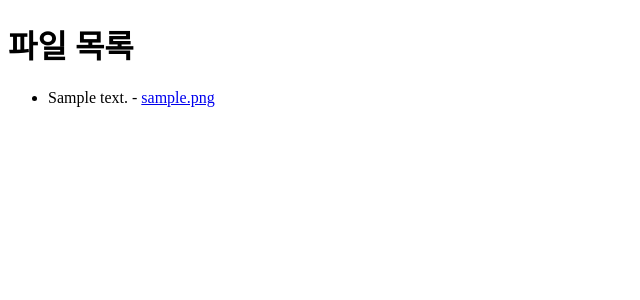
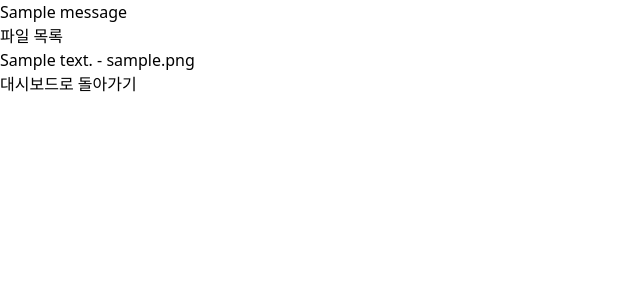
Before and after one commit to dongkoony/NAS-Server, a Django app: template nas_app/templates/file_list.html in a window 1280 px wide. Shown: the top 300 px of the page, without its empty margins (0-640 px from the left). Run offline with Django 4.2, Linux system fonts and the light colour scheme; the template is opened without the code that fills it: values that come from a table or form of the project are taken from there, others are empty; tables that the repository leaves empty hold one stand-in row (values such as "Sample post"); one stand-in notice (Sample message) is shown; style sheets or scripts are compiled from the project's sources; parts of the project's set-up code (start-up, migrations or seed data) failed here and were passed over.

Commit message:
messages 추가

```diff
--- a/nas_app/templates/file_list.html
+++ b/nas_app/templates/file_list.html
@@ -6,16 +6,41 @@
     <meta charset="UTF-8">
     <meta name="viewport" content="width=device-width, initial-scale=1.0">
     <title>파일 목록</title>
+    {% load static %}
+    <link rel="stylesheet" href="{% static 'css/dist/styles.css' %}">
 </head>
-<body>
-    <h1>파일 목록</h1>
-    <ul>
-        {% for file in files %}
-            <li>
-                {{ file.description }} -
-                <a href="{% url 'file_download' file.id %}">{{ file.file.name }}</a>
-            </li>
-        {% endfor %}
-    </ul>
+<body class="bg-gray-100 dark:bg-gray-900 text-gray-800 dark:text-white">
+    <div class="container mx-auto py-10">
+        {% if messages %}
+            {% for message in messages %}
+                <div class="mb-4 p-4 rounded-md {% if message.tags == 'error' %}bg-red-100 text-red-700{% else %}bg-green-100 text-green-700{% endif %}">
+                    {{ message }}
+                </div>
+            {% endfor %}
+        {% endif %}
+
+        <h1 class="text-3xl font-bold mb-6">파일 목록</h1>
+
+        {% if files %}
+            <ul class="space-y-2">
+                {% for file in files %}
+                    <li class="bg-white dark:bg-gray-800 p-4 rounded-md shadow">
+                        <span class="font-semibold">{{ file.description }}</span> -
+                        <a href="{% url 'file_download' file.id %}" class="text-blue-600 dark:text-blue-400 hover:underline">
+                            {{ file.file.name }}
+                        </a>
+                    </li>
+                {% endfor %}
+            </ul>
+        {% else %}
+            <p class="text-gray-600 dark:text-gray-400">업로드된 파일이 없습니다.</p>
+        {% endif %}
+
+        <div class="mt-6">
+            <a href="{% url 'dashboard' %}" class="bg-blue-500 hover:bg-blue-700 text-white font-bold py-2 px-4 rounded">
+                대시보드로 돌아가기
+            </a>
+        </div>
+    </div>
 </body>
 </html>
```
Also changed, not shown: nas_app/templates/dashboard.html (+9 -1 lines), nas_app/templates/login.html (+9 -0 lines).
